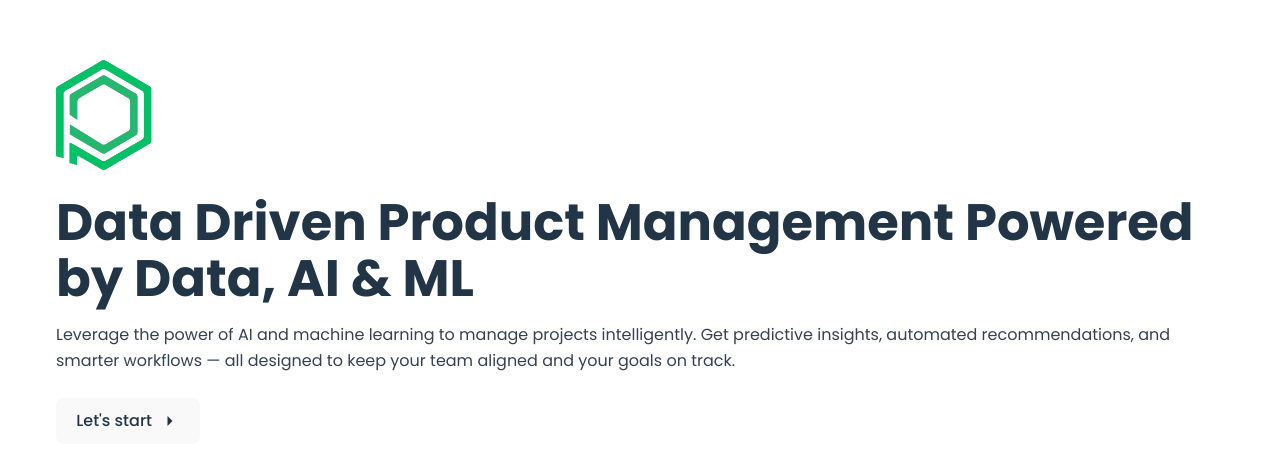
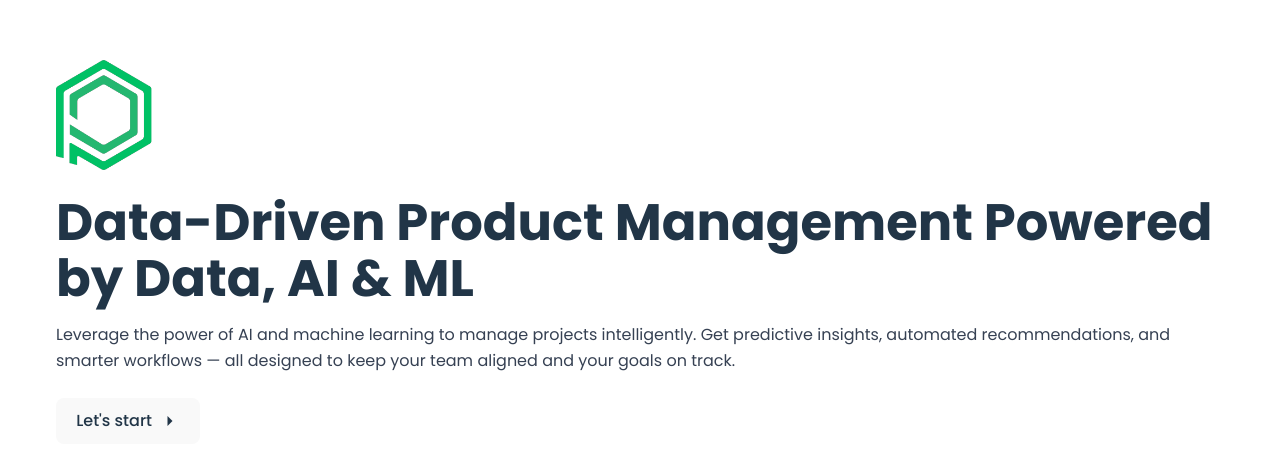
Before and after one commit to sahilahmed26/Hackathon-Repo, a React (Vite) app in the folder client/: page / in a window 1280 px wide. Shown: the part 138-604 px from the top of the page. Built offline with nearby package versions, Linux system fonts and the light colour scheme.

Commit message:
fix: Change Title to Data-Driven Product Management

```diff
--- a/client/index.html
+++ b/client/index.html
@@ -5,7 +5,7 @@
     <link rel="icon" type="image/svg+xml" href="/vite.svg" />
     <meta name="viewport" content="width=device-width, initial-scale=1.0" />
     <link href="/src/index.css" rel="stylesheet">
-    <title>Data Driven Project Management</title>
+    <title>Data-Driven Product Management</title>
   </head>
   <body>
     <div id="root"></div>
--- a/client/src/pages/DashBoard.jsx
+++ b/client/src/pages/DashBoard.jsx
@@ -37,7 +37,7 @@ export const DashBoard = () => {
   return (
     <div className="p-6 bg-[#0c1c3a] text-white min-h-screen">
       <h1 className="text-md font-semibold mb-6 text-center">
-        Data Driven Project Mangement
+        Data-Driven Product Management
       </h1>
 
       <div className="grid grid-cols-2 gap-4 mb-6">
--- a/client/src/pages/Home.jsx
+++ b/client/src/pages/Home.jsx
@@ -48,7 +48,7 @@ export const Home = () => {
         <img src={logo} alt="Logo" className="w-24 h-auto mb-2" />
 
         <h1 className="text-2xl font-bold text-start">
-          Data Driven Product Management Powered by Data, AI & ML
+            Data-Driven Product Management Powered by Data, AI & ML
         </h1>
 
         <p className="text-left text-gray-700 text-base leading-relaxed">
```
